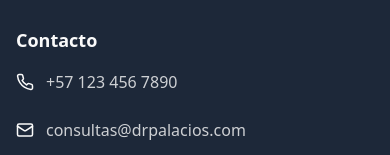
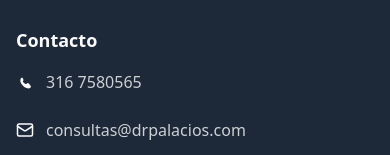
Before and after one commit to gemunera/dr-julian-sonrisaperfecta-73ce9531, a React (Vite) app: page /doctor in a window 390 px wide. Shown: the part 2856-3011 px from the top of the page. Built offline with nearby package versions, Linux system fonts and the light colour scheme; the HTML template or start-up script is replaced by a standard one; a web font is replaced by a local one.

Commit message:
Update phone number and icon

```diff
--- a/src/components/Footer.tsx
+++ b/src/components/Footer.tsx
@@ -1,5 +1,17 @@
 import { Button } from "@/components/ui/button";
-import { Phone, MessageCircle, Mail, MapPin, Instagram, Facebook, Linkedin, Heart } from "lucide-react";
+import { MessageCircle, Mail, MapPin, Instagram, Facebook, Linkedin, Heart } from "lucide-react";
+
+const WhatsAppIcon = () => (
+  <svg
+    width="18"
+    height="18"
+    viewBox="0 0 24 24"
+    fill="currentColor"
+    xmlns="http://www.w3.org/2000/svg"
+  >
+    <path d="M17.472 14.382c-.297-.149-1.758-.867-2.03-.967-.273-.099-.471-.148-.67.15-.197.297-.767.966-.94 1.164-.173.199-.347.223-.644.075-.297-.15-1.255-.463-2.39-1.475-.883-.788-1.48-1.761-1.653-2.059-.173-.297-.018-.458.13-.606.134-.133.298-.347.446-.52.149-.174.198-.298.298-.497.099-.198.05-.371-.025-.52-.075-.149-.669-1.612-.916-2.207-.242-.579-.487-.5-.669-.51-.173-.008-.371-.01-.56-.01-.188 0-.669.25-.916.371C6.27 7.55 5.8 8.54 5.8 10.42c0 1.881 1.108 3.7 1.263 3.956.154.256 2.463 3.76 5.969 5.276.835.36 1.487.576 1.996.737.837.267 1.598.229 2.2.139.671-.1 2.062-.843 2.353-1.656.292-.813.292-1.51.206-1.656-.087-.146-.322-.232-.678-.405z"/>
+  </svg>
+);
 const Footer = () => {
   return <footer className="bg-primary text-primary-foreground">
       <div className="max-w-7xl mx-auto px-4 sm:px-6 lg:px-8">
@@ -60,8 +72,8 @@ const Footer = () => {
             <h4 className="text-lg font-semibold mb-4">Contacto</h4>
             <div className="space-y-3">
               <div className="flex items-center gap-3">
-                <Phone size={18} />
-                <span className="text-primary-foreground/80">+57 123 456 7890</span>
+                <WhatsAppIcon />
+                <span className="text-primary-foreground/80">316 7580565</span>
               </div>
               <div className="flex items-center gap-3">
 
```
